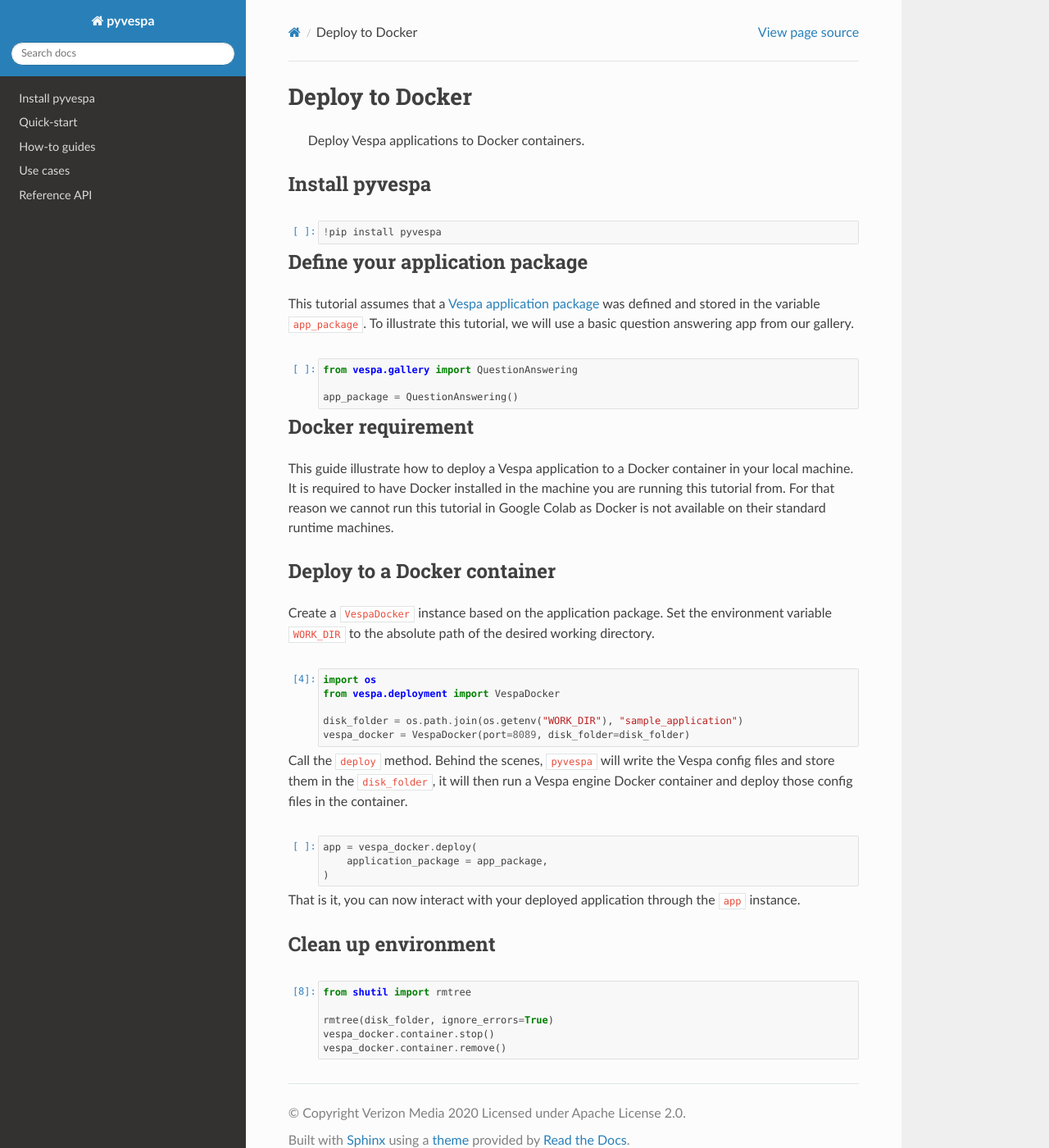
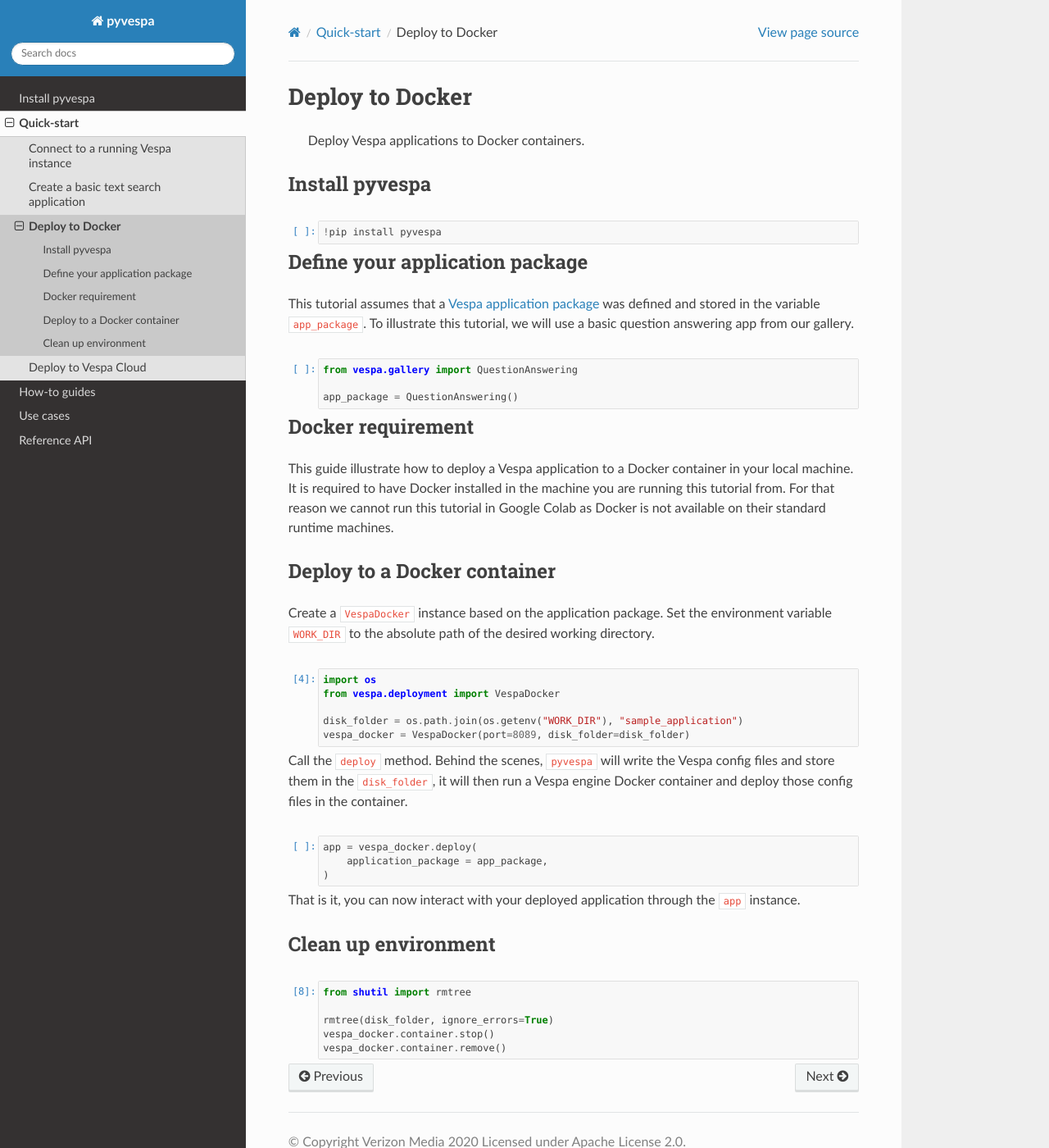
Before and after one commit to vespa-engine/pyvespa, a Sphinx documentation site: the page built from docs/sphinx/source/deploy-vespa-docker.ipynb, in a window 1280 px wide and 1400 px high. Shown: the whole window at 82% size. Built offline with Sphinx 7.4.7 and the Read the Docs theme 2.0.0, drawn with Linux system fonts in a browser that asks for light colours; pages that are not in the unit, such as notebooks, are missing from menus; some of the changed lines change nothing that is shown.

Commit message:
update quick start page

```diff
--- a/docs/sphinx/source/quickstart.rst
+++ b/docs/sphinx/source/quickstart.rst
@@ -8,6 +8,5 @@
 
    connect-to-vespa-instance
    create-text-app
+   deploy-vespa-docker
    deploy-vespa-cloud
-   create-and-deploy-vespa-cloud
-   create-and-deploy-vespa-docker
```
